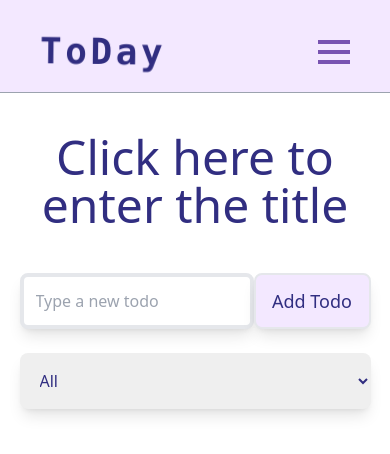
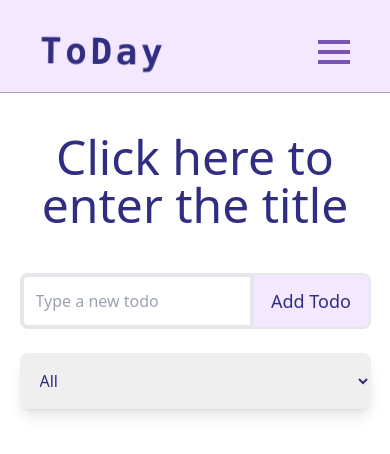
Before and after one commit to LeAnsman/Todo-React, a React (Create React App) app: page /todo in a window 390 px wide. Shown: the top 454 px of the page. Built offline with nearby package versions, Linux system fonts and the light colour scheme.

Commit message:
Ajustement on mobile design

```diff
--- a/src/components/TodoForm.js
+++ b/src/components/TodoForm.js
@@ -36,7 +36,7 @@ const TodoForm = ({ inputText, setInputText, todos, setTodos, setSelects }) => {
     <form className="TODO_FORM mt-1 flex flex-wrap justify-center items-center mb-12 mx-auto md:flex-nowrap md:w-[90%] md:space-x-8">
       <input
         type="text"
-        className="TODO_INPUT p-3 rounded-lg border-4 outline-purple-600 shadow-lg w-[60%]"
+        className="TODO_INPUT p-3 rounded-l-lg border-r-1 border-4 outline-purple-600 md:shadow-lg w-[60%] md:rounded-lg"
         placeholder="Type a new todo"
         // Everytime the input change -> inputTextHandler run
         onChange={inputTextHandler}
@@ -45,7 +45,7 @@ const TodoForm = ({ inputText, setInputText, todos, setTodos, setSelects }) => {
       />
       <button
         onClick={submitTodoHandler}
-        className="TODO_BTN rounded-lg border-2 px-2 py-3 bg-purple-100 text-indigo-900 text-lg hover:animate-pulse shadow-lg w-[30%] md:w-[20%]"
+        className="TODO_BTN rounded-r-lg border-2 border-l-0 px-2 py-3 bg-purple-100 text-indigo-900 text-lg hover:animate-pulse md:shadow-lg w-[30%] md:w-[20%] md:rounded-lg md:border-l-2"
         type="submit"
       >
         Add Todo
--- a/src/components/TodoRandom.js
+++ b/src/components/TodoRandom.js
@@ -23,7 +23,7 @@ const TodoRandom = ({ todos }) => {
     }
   };
   return toggleRandomTodo ? (
-    <div className="POPUP fixed top-0 left-0 w-full h-screen bg-gray-400 bg-opacity-20 flex justify-center items-center">
+    <div className="POPUP fixed top-0 left-0 w-full h-screen bg-gray-400 bg-opacity-40 flex justify-center items-center z-10">
       <div className="POPUP_INNER relative p-8 w-[90%] max-w-2xl bg-purple-200 shadow-lg flex flex-col rounded-lg animate-appear">
         <p className="text-center font-xl text-lg underline-offset-8 underline">
           Your ToDay is :
```
